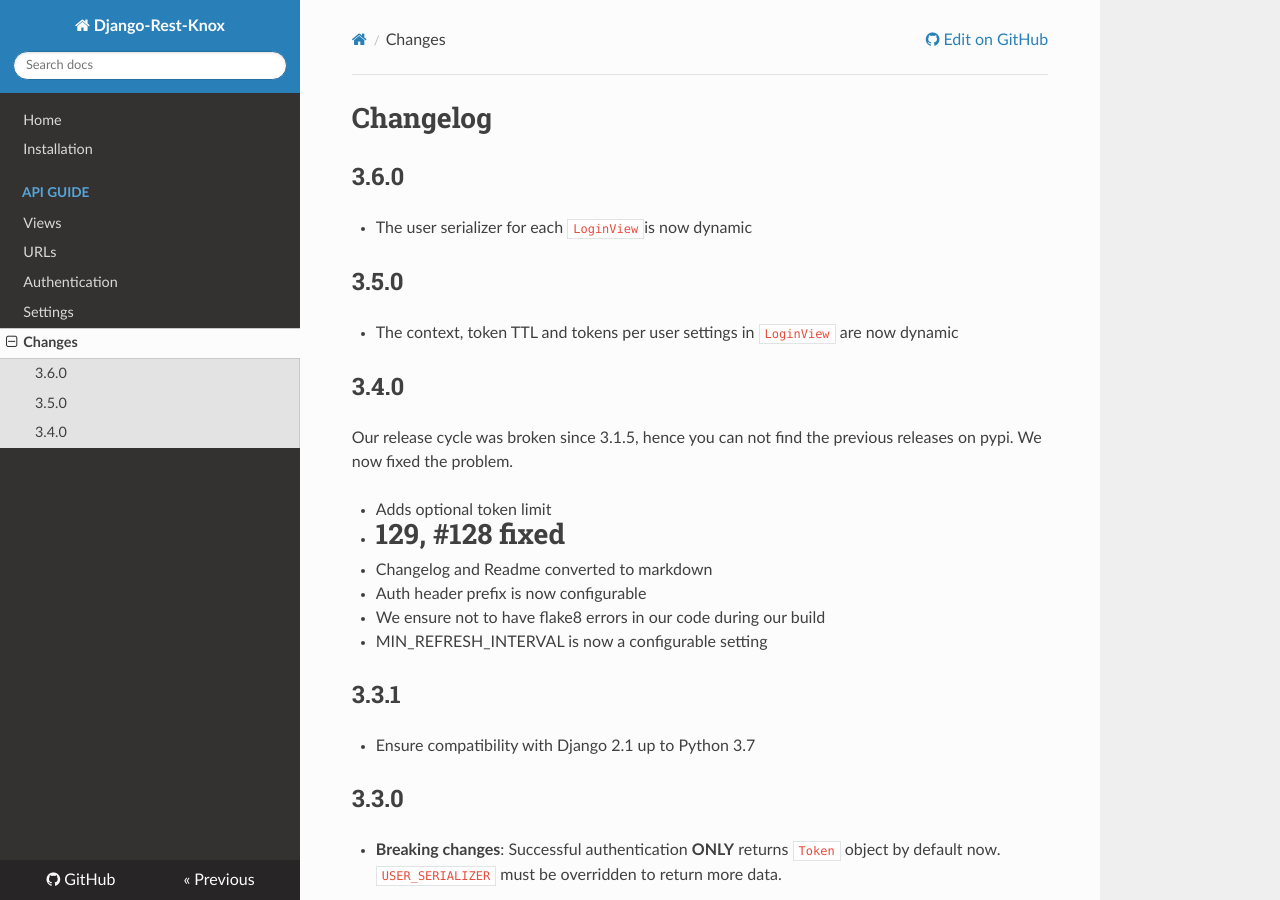
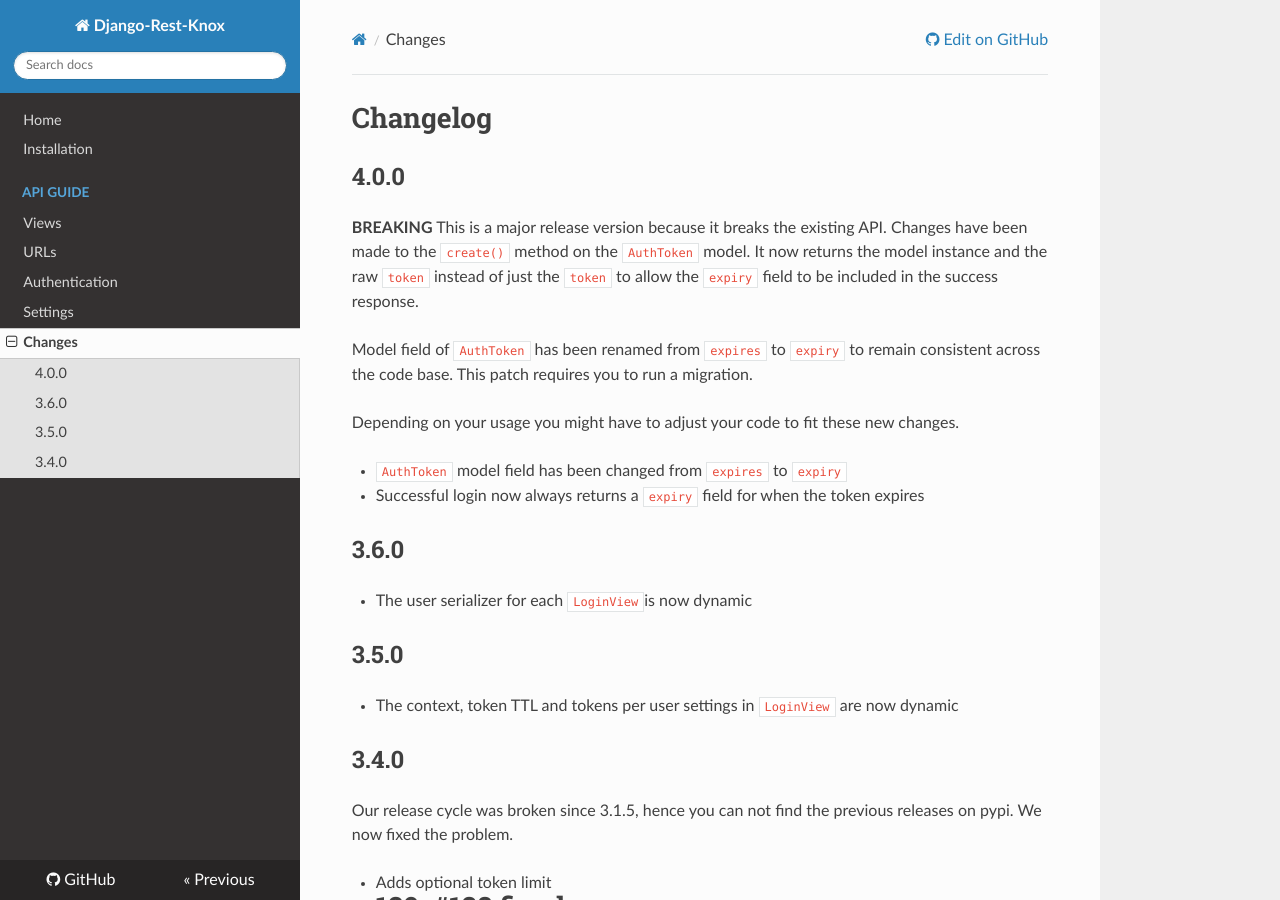
Before and after one commit to jazzband/django-rest-knox, an MkDocs documentation site: the page built from docs/changes.md, in a window 1280 px wide and 900 px high. Built offline with MkDocs 1.6.1, drawn with Linux system fonts in a browser that asks for light colours; nearby versions of some CDN libraries; old or Windows-style settings are respelled for this version of MkDocs.

Commit message:
fixes #131 -- return expiry date on successful login

```diff
--- a/docs/changes.md
+++ b/docs/changes.md
@@ -1,4 +1,23 @@
 # Changelog
+
+## 4.0.0
+
+**BREAKING** This is a major release version because it
+breaks the existing API.
+Changes have been made to the `create()` method on the `AuthToken` model.
+It now returns the model instance and the raw `token` instead
+of just the `token` to allow the `expiry` field to be included in the
+success response.
+
+Model field of `AuthToken` has been renamed from `expires` to `expiry`
+to remain consistent across the code base. This patch requires you
+to run a migration.
+
+Depending on your usage you might have to adjust your code
+to fit these new changes.
+
+- `AuthToken` model field has been changed from `expires` to `expiry`
+- Successful login now always returns a `expiry` field for when the token expires
 
 ## 3.6.0
 
```
Also changed, not shown: CHANGELOG.md (+21 -0 lines), docs/views.md (+2 -0 lines), 5 other files.
